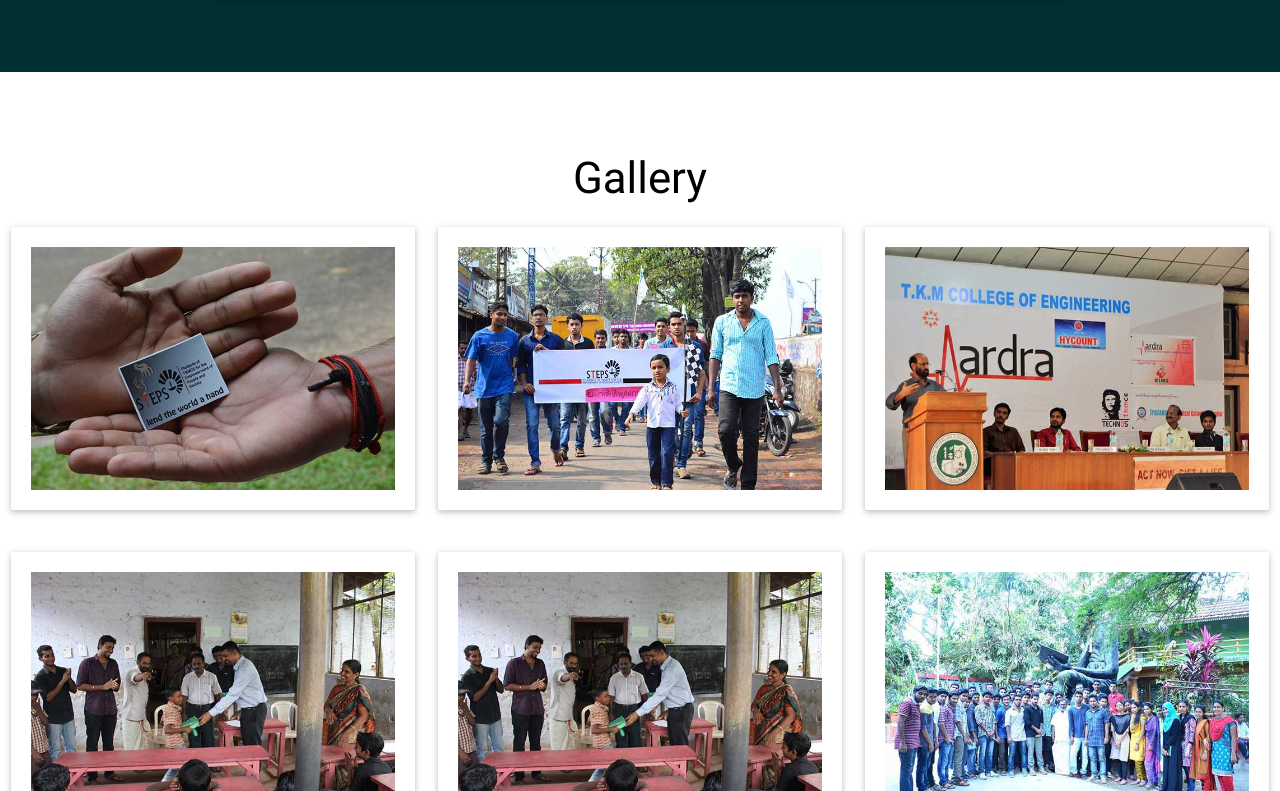
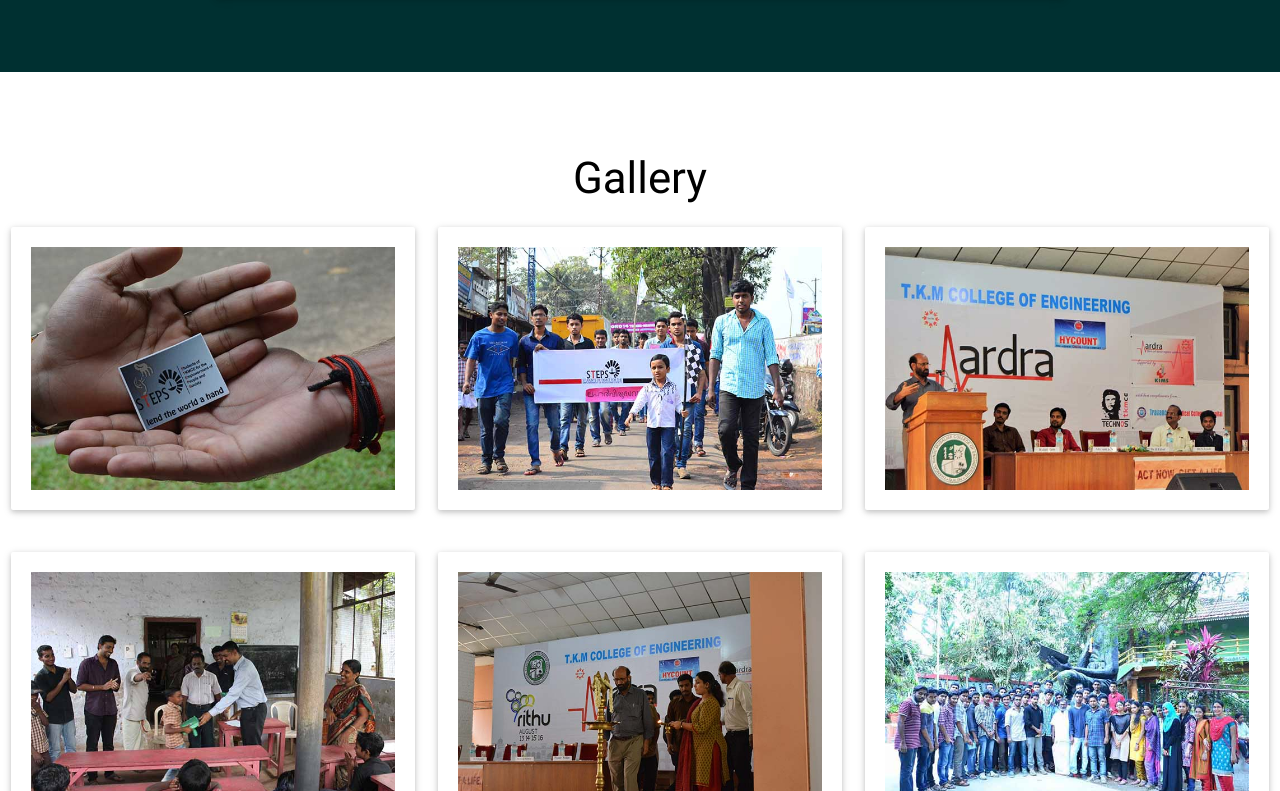
Before and after one commit to akhilerm/sukrita, a plain HTML site: page index.html in a window 1280 px wide. Shown: the part 2009-2800 px from the top of the page. Drawn offline with Linux system fonts and the light colour scheme.

Commit message:
Patch #4
Duplication of images resolved

```diff
--- a/index.html
+++ b/index.html
@@ -294,7 +294,7 @@ students.
 
           </div>
           <div class="col l4 s12">
-            <img class="card-panel  responsive-img" src="img/4.jpg"></img>
+            <img class="card-panel  responsive-img" src="img/5.jpg"></img>
 
           </div>
           <div class="col l4 s12">
```
